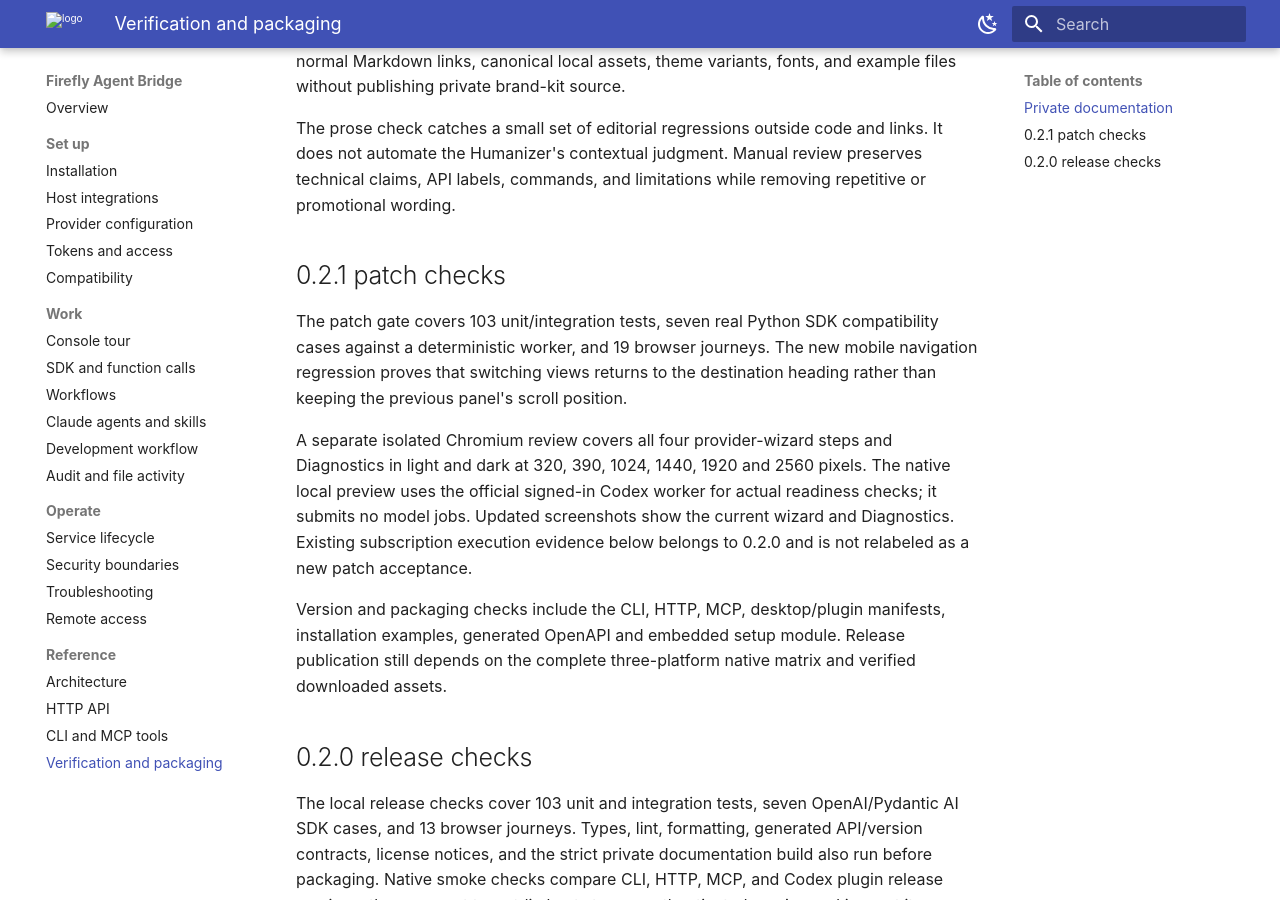
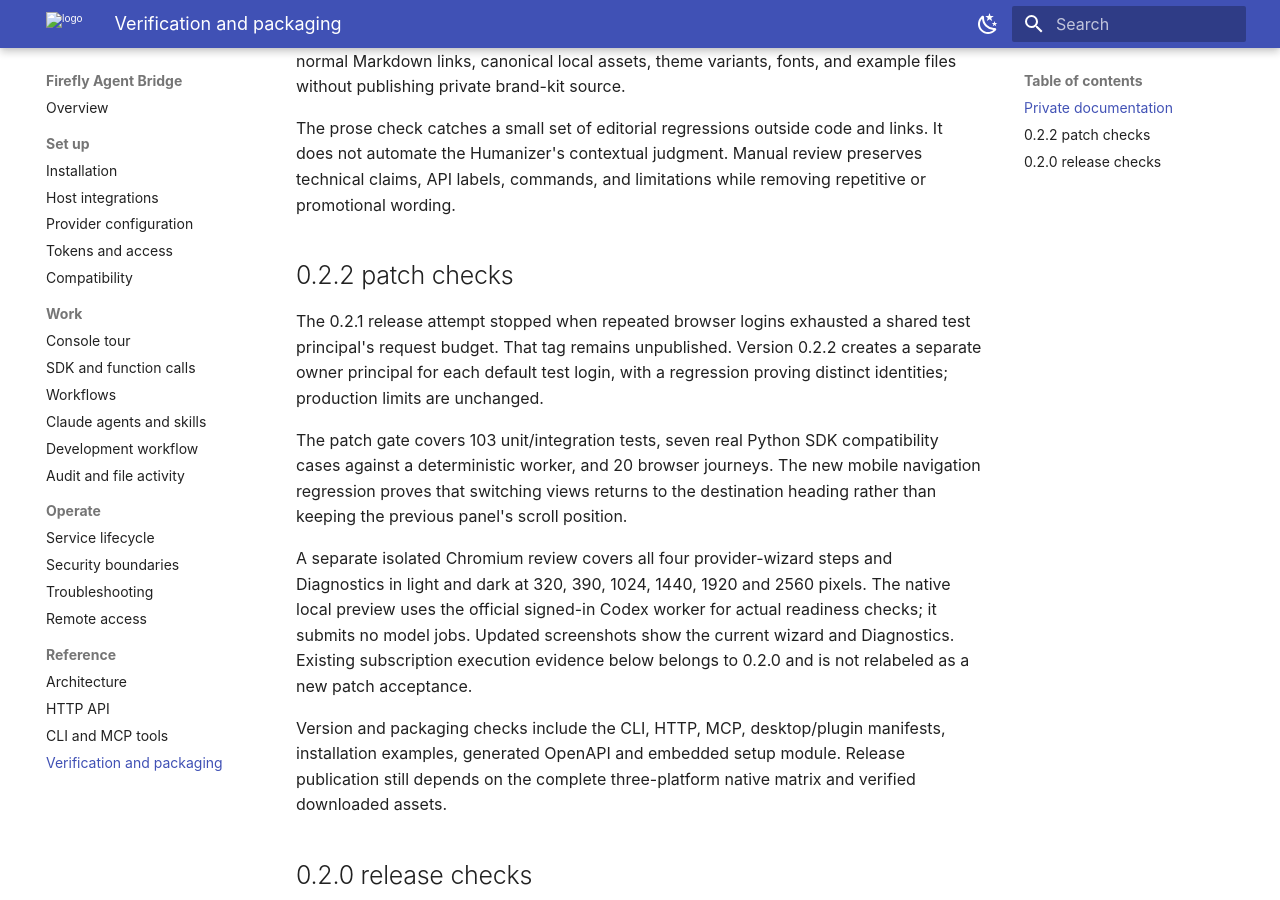
Before and after one commit to fireflyframework/firefly-agent-bridge, an MkDocs documentation site: the page built from docs/verification.md, in a window 1280 px wide and 900 px high, scrolled down 977 px. Built offline with MkDocs 1.6.1 and Material for MkDocs 9.7.7, drawn with Linux system fonts in a browser that asks for light colours.

Commit message:
Isolate browser principals for reliable release verification

```diff
--- a/docs/verification.md
+++ b/docs/verification.md
@@ -18,9 +18,11 @@ Install `docs/requirements.txt` into the Python environment selected by `BRIDGE_
 
 The prose check catches a small set of editorial regressions outside code and links. It does not automate the Humanizer's contextual judgment. Manual review preserves technical claims, API labels, commands, and limitations while removing repetitive or promotional wording.
 
-## 0.2.1 patch checks
+## 0.2.2 patch checks
 
-The patch gate covers 103 unit/integration tests, seven real Python SDK compatibility cases against a deterministic worker, and 19 browser journeys. The new mobile navigation regression proves that switching views returns to the destination heading rather than keeping the previous panel's scroll position.
+The 0.2.1 release attempt stopped when repeated browser logins exhausted a shared test principal's request budget. That tag remains unpublished. Version 0.2.2 creates a separate owner principal for each default test login, with a regression proving distinct identities; production limits are unchanged.
+
+The patch gate covers 103 unit/integration tests, seven real Python SDK compatibility cases against a deterministic worker, and 20 browser journeys. The new mobile navigation regression proves that switching views returns to the destination heading rather than keeping the previous panel's scroll position.
 
 A separate isolated Chromium review covers all four provider-wizard steps and Diagnostics in light and dark at 320, 390, 1024, 1440, 1920 and 2560 pixels. The native local preview uses the official signed-in Codex worker for actual readiness checks; it submits no model jobs. Updated screenshots show the current wizard and Diagnostics. Existing subscription execution evidence below belongs to 0.2.0 and is not relabeled as a new patch acceptance.
 
--- a/package.json
+++ b/package.json
@@ -1,6 +1,6 @@
 {
   "name": "firefly-agent-bridge",
-  "version": "0.2.1",
+  "version": "0.2.2",
   "description": "Private Firefly developer execution bridge for Claude Code and Codex subscriptions",
   "type": "module",
   "license": "Apache-2.0",
--- a/src/ui/index.html
+++ b/src/ui/index.html
@@ -79,7 +79,7 @@ limitations under the License.
         <div class="connection-row">
           <span class="status-dot"></span
           ><span id="connection">Disconnected</span
-          ><span class="version">v0.2.1</span>
+          ><span class="version">v0.2.2</span>
         </div>
         <button id="logout" hidden>Disconnect session</button>
       </div>
```
Also changed, not shown: CHANGELOG.md (+8 -1 lines), docs/installation.md (+7 -7 lines), assets/screenshots/diagnostics-desktop.png, assets/screenshots/providers-light-desktop.png, docs/openapi.json, 10 other files.
